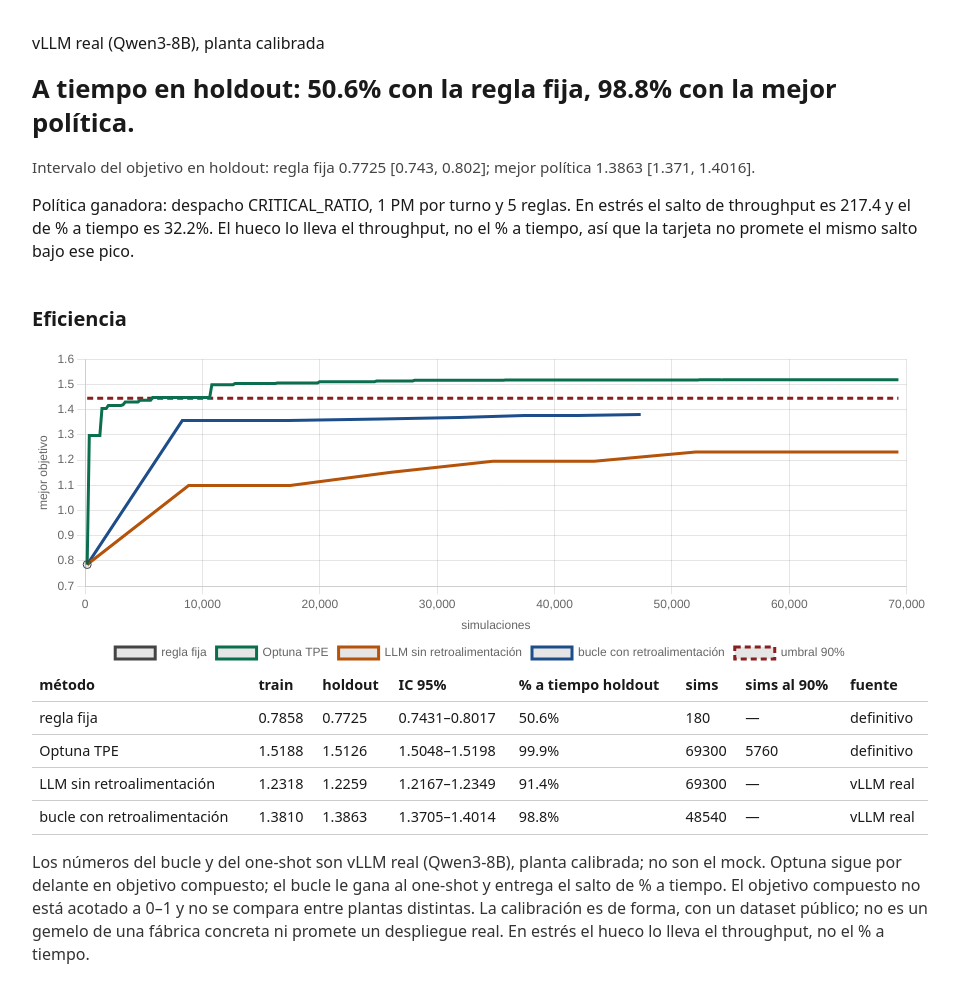
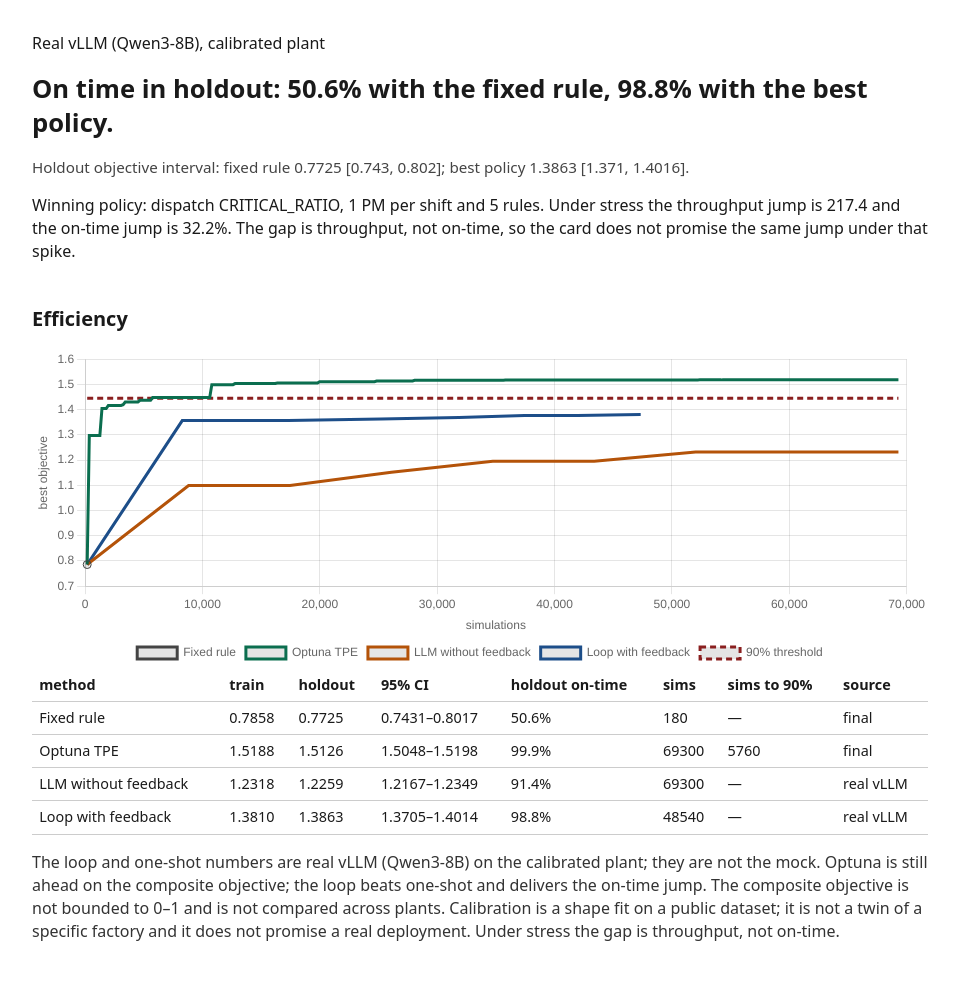
Before and after one commit to focampok/twinverdict, a FastAPI app: page / in a window 1280 px wide. Shown: the whole page, without its empty margins (160-1119 px from the left). After the commit the page ends 941 px from the top, so only its background shows below. Run offline with FastAPI, Linux system fonts and the light colour scheme; some libraries are stand-ins or nearby versions.

Commit message:
ui: badge de corrida grabada y tarjeta en inglés
El jurado ve una corrida real de vLLM, y el texto visible de la app queda en inglés sin salir de los números medidos.

Co-authored-by: Cursor <cursoragent@cursor.com>

```diff
--- a/api/operator.py
+++ b/api/operator.py
@@ -90,7 +90,7 @@ def operator_context(
             raise FileNotFoundError(card_path)
         card = _read_json(str(card_path))
     except (ValueError, FileNotFoundError, json.JSONDecodeError):
-        page["error"] = "No está la tarjeta de esta corrida en disco."
+        page["error"] = "This run's card is not on disk."
         return page
     policy_id = winning_policy_id(str(card_id))
     numbers = {key: float(value) for key, value in card["numbers"].items()}
@@ -104,7 +104,7 @@ def operator_context(
         rendered = None
         objective_ci = ""
     if findings or rendered is None:
-        page["error"] = "El texto no se muestra. " + " ".join(findings)
+        page["error"] = "The text is hidden. " + " ".join(findings)
         return page
     page.update(
         headline=rendered["headline"],
@@ -122,10 +122,10 @@ def _read_json(path: str) -> dict[str, Any]:
 
 def _label(decision: dict[str, str | None] | None) -> str:
     if decision is None:
-        return "Pendiente"
+        return "Pending"
     if decision["status"] == "approved":
-        return "Aprobada"
-    return "Rechazada"
+        return "Approved"
+    return "Rejected"
 
 
 def _objective_ci(numbers: dict[str, float]) -> str:
@@ -136,9 +136,9 @@ def _objective_ci(numbers: dict[str, float]) -> str:
     best_low = _measured(numbers["objective_best_holdout_ci_low"])
     best_high = _measured(numbers["objective_best_holdout_ci_high"])
     return (
-        "Intervalo del objetivo en holdout: regla fija "
+        "Holdout objective interval: fixed rule "
         f"{fixed} [{fixed_low}, {fixed_high}]; "
-        f"mejor política {best} [{best_low}, {best_high}]."
+        f"best policy {best} [{best_low}, {best_high}]."
     )
 
 
@@ -156,17 +156,31 @@ def efficiency_rows(report: dict[str, Any]) -> list[dict[str, str]]:
         holdout = method.get("holdout") or {}
         rows.append(
             {
-                "name": _text(method.get("name")),
+                "name": _display(method.get("name")),
                 "train": _num(method.get("best_train")),
                 "holdout": _num(holdout.get("objective")),
                 "ci": _interval(holdout.get("ci_low"), holdout.get("ci_high")),
                 "on_time": _percent(holdout.get("on_time_rate")),
                 "sims": _sims(method.get("simulations")),
                 "sims_at_90": _sims(method.get("sims_at_target")),
-                "source": _text(method.get("note") or method.get("source")),
+                "source": _display(method.get("note") or method.get("source")),
             }
         )
     return rows
+
+
+_DISPLAY = {
+    "regla fija": "Fixed rule",
+    "LLM sin retroalimentación": "LLM without feedback",
+    "bucle con retroalimentación": "Loop with feedback",
+    "definitivo": "final",
+    "vLLM real": "real vLLM",
+}
+
+
+def _display(value: object) -> str:
+    text = _text(value)
+    return _DISPLAY.get(text, text)
 
 
 def _text(value: object) -> str:
--- a/ui/templates/base.html
+++ b/ui/templates/base.html
@@ -1,5 +1,5 @@
 <!DOCTYPE html>
-<html lang="es">
+<html lang="en">
   <head>
     <meta charset="utf-8" />
     <meta name="viewport" content="width=device-width, initial-scale=1" />
@@ -18,11 +18,12 @@
       .badge {
         display: inline-block;
         margin: 0 0 1rem;
-        padding: 0.25rem 0.7rem;
+        padding: 0.35rem 0.7rem;
         border: 2px solid #1a1a1a;
-        font-size: 2rem;
+        font-size: 1rem;
         font-weight: 700;
-        letter-spacing: 0.08em;
+        letter-spacing: 0.01em;
+        line-height: 1.35;
       }
       .provenance { margin-top: 0; }
       h1 { font-size: 1.6rem; line-height: 1.3; }
--- a/ui/templates/efficiency.html
+++ b/ui/templates/efficiency.html
@@ -1,18 +1,18 @@
 <section>
-  <h2>Eficiencia</h2>
+  <h2>Efficiency</h2>
   <canvas id="efficiency-chart" width="800" height="320"></canvas>
   <div class="table-wrap">
     <table>
       <thead>
         <tr>
-          <th>método</th>
+          <th>method</th>
           <th>train</th>
           <th>holdout</th>
-          <th>IC 95%</th>
-          <th>% a tiempo holdout</th>
+          <th>95% CI</th>
+          <th>holdout on-time</th>
           <th>sims</th>
-          <th>sims al 90%</th>
-          <th>fuente</th>
+          <th>sims to 90%</th>
+          <th>source</th>
         </tr>
       </thead>
       <tbody>
@@ -32,11 +32,11 @@
     </table>
   </div>
   <p class="honesty">
-    Los números del bucle y del one-shot son vLLM real (Qwen3-8B), planta calibrada; no son el mock.
-    Optuna sigue por delante en objetivo compuesto; el bucle le gana al one-shot y entrega el salto de
-    % a tiempo. El objetivo compuesto no está acotado a 0–1 y no se compara entre plantas distintas.
-    La calibración es de forma, con un dataset público; no es un gemelo de una fábrica concreta ni
-    promete un despliegue real. En estrés el hueco lo lleva el throughput, no el % a tiempo.
+    The loop and one-shot numbers are real vLLM (Qwen3-8B) on the calibrated plant; they are not the mock.
+    Optuna is still ahead on the composite objective; the loop beats one-shot and delivers the on-time jump.
+    The composite objective is not bounded to 0–1 and is not compared across plants.
+    Calibration is a shape fit on a public dataset; it is not a twin of a specific factory and it does not
+    promise a real deployment. Under stress the gap is throughput, not on-time.
   </p>
 </section>
 <script src="https://cdn.jsdelivr.net/npm/chart.js@4.4.6/dist/chart.umd.min.js"></script>
@@ -49,15 +49,20 @@
       const xs = methods.flatMap((method) => method.points.map((point) => point[0]));
       const minX = Math.min(...xs);
       const maxX = Math.max(...xs);
+      const labels = {
+        "regla fija": "Fixed rule",
+        "LLM sin retroalimentación": "LLM without feedback",
+        "bucle con retroalimentación": "Loop with feedback",
+      };
       const series = methods.map((method, index) => ({
-        label: method.name,
+        label: labels[method.name] || method.name,
         data: method.points.map((point) => ({ x: point[0], y: point[1] })),
         borderColor: chartColors[index % chartColors.length],
         pointRadius: method.points.length < 3 ? 4 : 0,
         tension: 0,
       }));
       series.push({
-        label: "umbral 90%",
+        label: "90% threshold",
         data: [
           { x: minX, y: report.target },
           { x: maxX, y: report.target },
@@ -73,8 +78,8 @@
           animation: false,
           plugins: { legend: { position: "bottom" } },
           scales: {
-            x: { type: "linear", title: { display: true, text: "simulaciones" } },
-            y: { title: { display: true, text: "mejor objetivo" } },
+            x: { type: "linear", title: { display: true, text: "simulations" } },
+            y: { title: { display: true, text: "best objective" } },
           },
         },
       });
--- a/ui/templates/operator.html
+++ b/ui/templates/operator.html
@@ -1,8 +1,8 @@
 {% extends "base.html" %}
 {% block body %}
-  <p class="provenance">vLLM real (Qwen3-8B), planta calibrada</p>
+  <p class="provenance">Real vLLM (Qwen3-8B), calibrated plant</p>
   {% if mode == "replay" %}
-    <p class="badge">REPLAY</p>
+    <p class="badge" title="Results recorded from a real search run; the GPU is off during judging.">Recorded run · real vLLM (Qwen3-8B on MI300X)</p>
   {% endif %}
   {% if error %}
     <p class="error">{{ error }}</p>
```
Also changed, not shown: docs/REPLAY.md (+1 -1 lines), guard/numbers.py (+7 -9 lines), netlify-visual/index.html (+6 -5 lines), tests/test_api.py (+23 -19 lines), tests/test_guard_numbers.py (+2 -0 lines), ui/templates/decision.html (+4 -4 lines), netlify-visual/img/operator-card.png.
